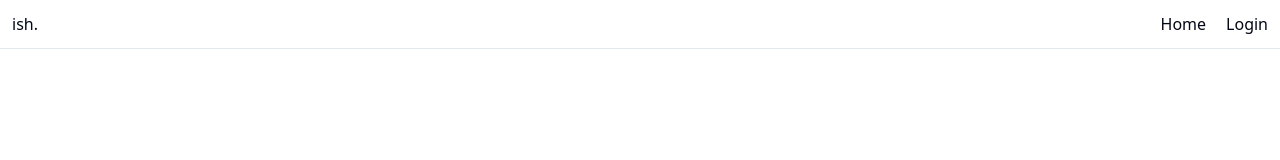
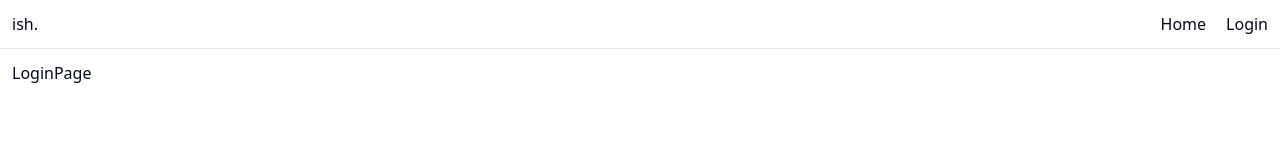
Before and after one commit to joshelvn11/ish-app, a React (Vite) app: page /login in a window 1280 px wide. Before the commit this address had no page. Shown: the top 160 px of the page. Built offline with nearby package versions, Linux system fonts and the light colour scheme.

Commit message:
[FEAT] added login page boilerplate

```diff
--- a/package.json
+++ b/package.json
@@ -13,6 +13,7 @@
     "@radix-ui/react-icons": "^1.3.0",
     "@radix-ui/react-label": "^2.0.2",
     "@radix-ui/react-slot": "^1.0.2",
+    "axios": "^1.7.2",
     "class-variance-authority": "^0.7.0",
     "clsx": "^2.1.1",
     "react": "^18.2.0",
--- a/src/App.tsx
+++ b/src/App.tsx
@@ -1,10 +1,10 @@
 import { useState } from "react";
 import { BrowserRouter, Route, Routes } from "react-router-dom";
 import NavBar from "./components/core/NavBar";
+import "@/api/axiosDefaults";
+import LoginPage from "@/pages/LoginPage";
 
 function App() {
-  const [count, setCount] = useState(0);
-
   return (
     <div>
       <BrowserRouter>
@@ -13,6 +13,7 @@ function App() {
           <div className="w-full max-w-7xl p-3">
             <Routes>
               <Route path="/" element={<h1>Home</h1>} />
+              <Route path="/login" element={<LoginPage />} />
             </Routes>
           </div>
         </div>
--- /dev/null
+++ b/src/api/axiosDefaults.js
@@ -0,0 +1,5 @@
+import axios from "axios";
+
+axios.defaults.baseURL = "http://127.0.0.1/api/";
+axios.defaults.headers.post["Content-Type"] = "multipart/form-data";
+axios.defaults.withCredentials = true;
--- /dev/null
+++ b/src/pages/LoginPage.tsx
@@ -0,0 +1,7 @@
+import React from "react";
+
+function LoginPage() {
+  return <div>LoginPage</div>;
+}
+
+export default LoginPage;
```
Also changed, not shown: 1 other file (tests, documents, lock files or other folders).
